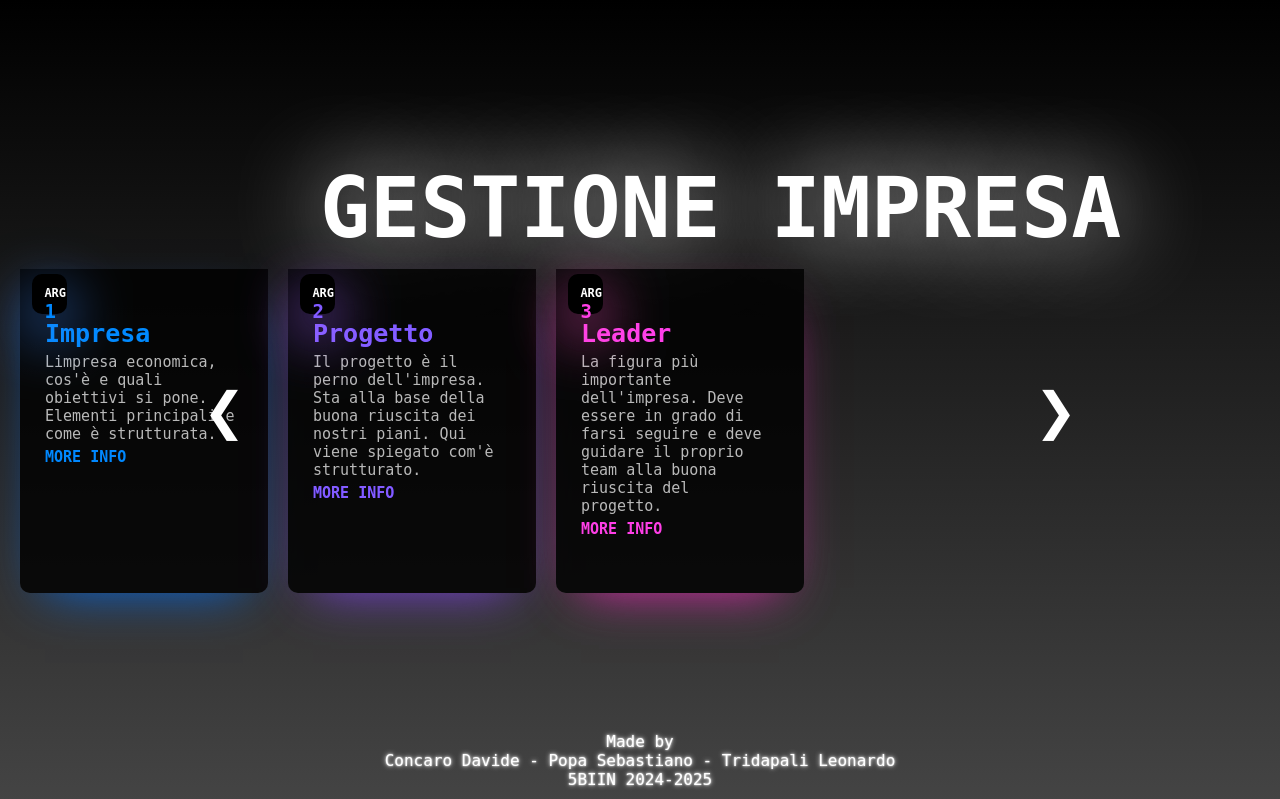
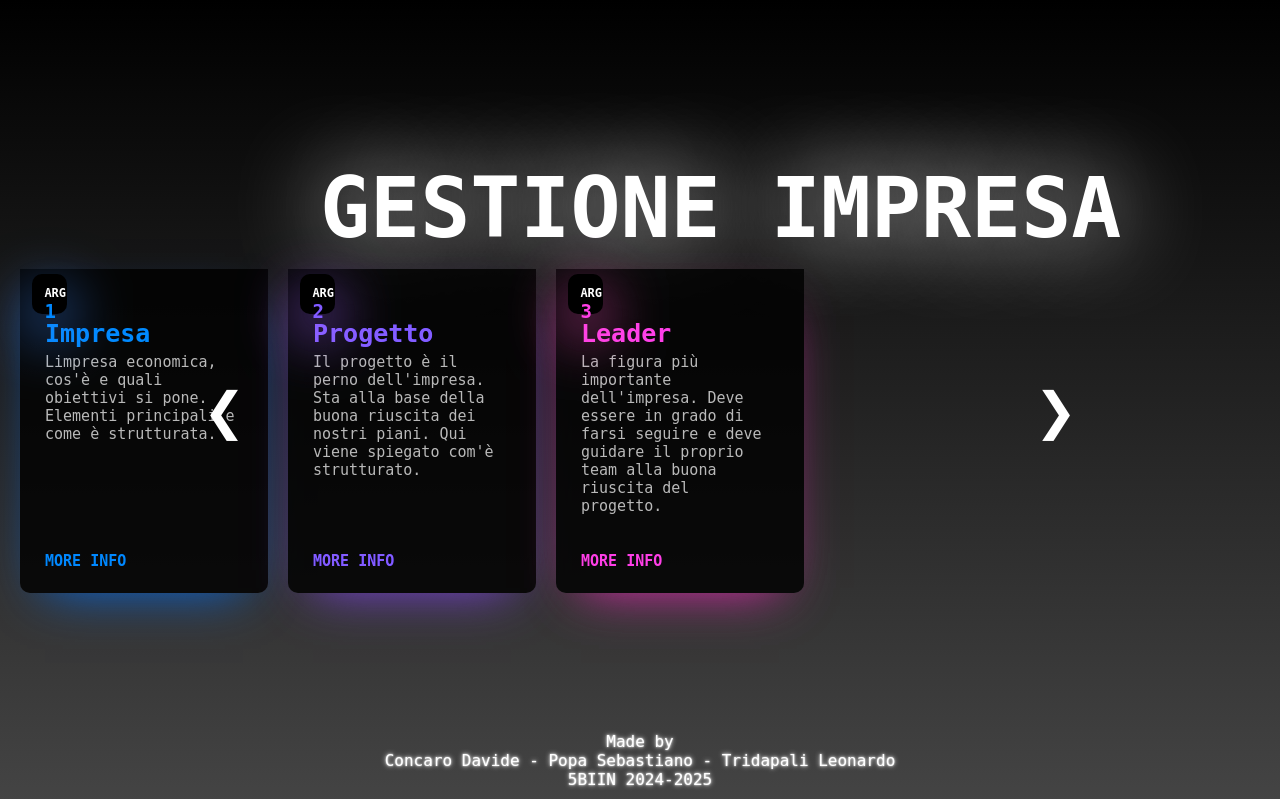
Before and after one commit to tridoz06/GPOI, a PHP site: page / in a window 1280 px wide. Shown: the top 799 px of the page. Run offline with PHP 8.4, Linux system fonts and the light colour scheme; data comes from the database, SQL or seed files in the repository; some web fonts are replaced.

Commit message:
testo carta

```diff
--- a/CSS/style.css
+++ b/CSS/style.css
@@ -105,6 +105,7 @@ input{
 .card-content {
     padding-top: 5px;
     font-size: 15px;
+    height:80%;
     color: rgb(185, 185, 185);
     transition: all 0.5s ease-in-out;
     transform: translate3d(0px, 0px, 20px);
```
